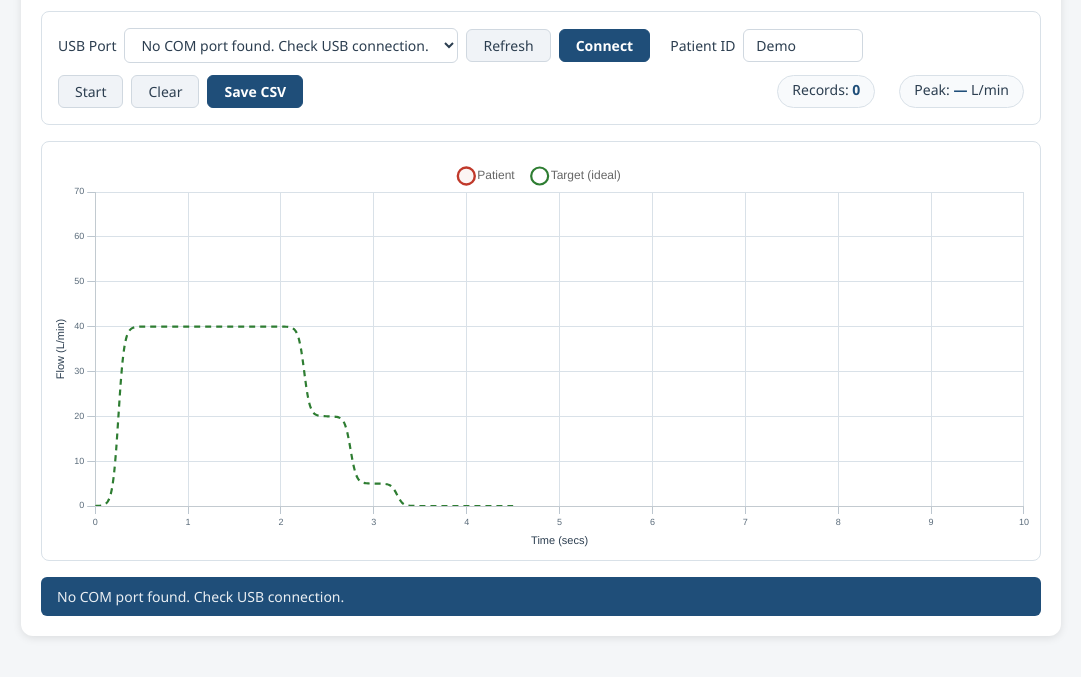
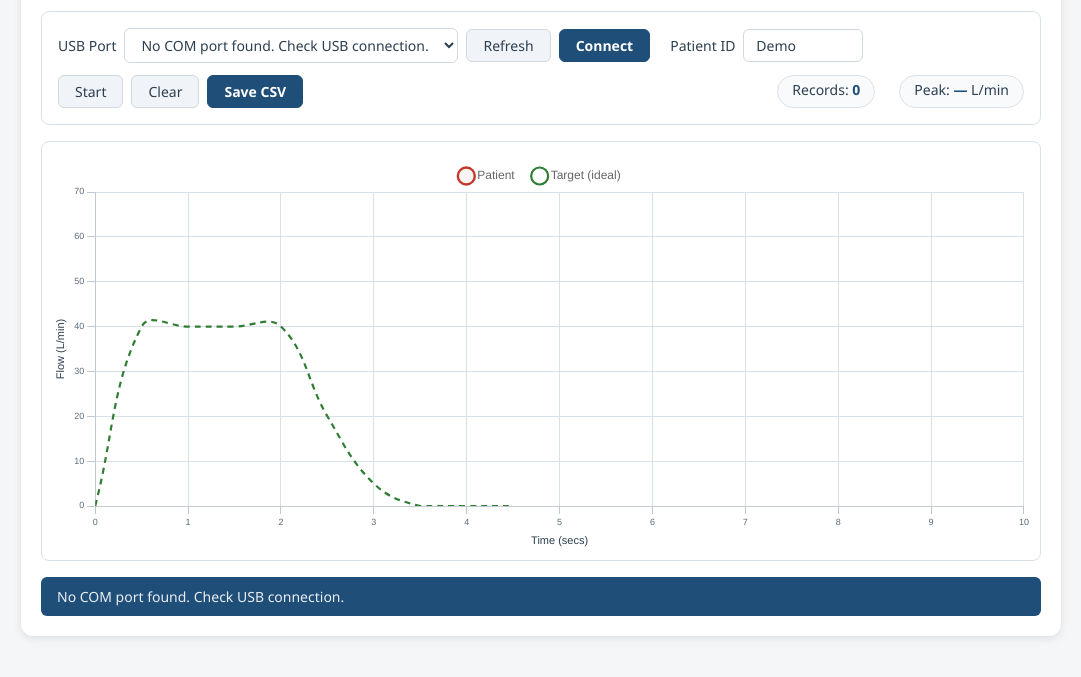
Before and after one commit to youjia031/ellita, a plain HTML site: page index.html in a window 1280 px wide. Shown: the part 95-772 px from the top of the page, without its empty margins (99-1180 px from the left). Drawn offline with nearby package versions, Linux system fonts and the light colour scheme; no server answers.

Commit message:
Update index.html

```diff
--- a/index.html
+++ b/index.html
@@ -258,87 +258,12 @@ const IDEAL_FLOW = [0, 40, 40, 40, 40, 20, 5, 0, 0, 0];
 const IDEAL_DT = 0.5;
 
 // =====================================================
-//  平滑曲線 — Catmull-Rom 樣條插值（保留起點終點）
-// =====================================================
-function smoothCurve(xs, ys) {
-    const n = xs.length;
-    if (n < 3) return { x: xs, y: ys };
-
-    // 增加 10 倍插值點
-    const targetPoints = n * 20;
-    const xnew = [];
-    const ynew = [];
-
-    const minX = xs[0];
-    const maxX = xs[n - 1];
-    const step = (maxX - minX) / (targetPoints - 1);
-
-    // 預計算相鄰間距
-    const dxs = [];
-    for (let i = 0; i < n - 1; i++) {
-        dxs.push(Math.max(xs[i+1] - xs[i], 0.001));
-    }
-    const avgDx = dxs.reduce((a, b) => a + b, 0) / dxs.length;
-    const h = Math.max(avgDx * 0.5, 0.01);
-
-    // 確保起點和終點被保留
-    const firstY = ys[0];
-    const lastY = ys[n - 1];
-
-    for (let i = 0; i < targetPoints; i++) {
-        const t = minX + i * step;
-        xnew.push(t);
-
-        // 強制起點和終點
-        if (i === 0) { ynew.push(firstY); continue; }
-        if (i === targetPoints - 1) { ynew.push(lastY); continue; }
-
-        // Catmull-Rom 樣條插值（使用高斯權重）
-        let y = 0;
-        let totalWeight = 0;
-
-        // 自適應帶寬：讓曲線平滑但不失真
-        const bandwidth = Math.max(2, Math.min(n - 1, Math.round(6 / (avgDx + 0.1))));
-
-        for (let j = 0; j < n; j++) {
-            const dx = (t - xs[j]) / h;
-            const weight = Math.exp(-dx * dx * 2.0);
-            y += ys[j] * weight;
-            totalWeight += weight;
-        }
-
-        if (totalWeight > 0.0001) {
-            y = Math.max(0, y / totalWeight);
-        } else {
-            // fallback: 線性插值
-            let idx = 0;
-            for (let j = 0; j < n - 1; j++) {
-                if (t >= xs[j] && t <= xs[j+1]) { idx = j; break; }
-                if (j === n - 2) idx = j;
-            }
-            const x0 = xs[idx], x1 = xs[idx+1];
-            const y0 = ys[idx], y1 = ys[idx+1];
-            const frac = (t - x0) / (x1 - x0 || 1);
-            y = Math.max(0, y0 + (y1 - y0) * frac);
-        }
-
-        ynew.push(y);
-    }
-
-    return { x: xnew, y: ynew };
-}
-
-// =====================================================
-//  理想曲線 — 套用平滑（產生圓潤頂端）
+//  平滑曲線 — 只用 Chart.js 的 tension 做三次樣條插值
+//  完全不改變數據點，讓 Chart.js 處理平滑
 // =====================================================
 function generateIdealCurve() {
     const xs = IDEAL_FLOW.map((_, i) => i * IDEAL_DT);
     const ys = [...IDEAL_FLOW];
-
-    if (xs.length >= 4) {
-        // 直接使用 smoothCurve 產生平滑曲線
-        return smoothCurve(xs, ys);
-    }
     return { x: xs, y: ys };
 }
 
@@ -414,7 +339,7 @@ class FlowMonitorApp {
         const ideal = generateIdealCurve();
 
         this.chart = new Chart(ctx, {
-            type: 'scatter',
+            type: 'line',
             data: {
                 datasets: [
                     {
@@ -425,10 +350,12 @@ class FlowMonitorApp {
                         borderDash: [6, 5],
                         borderWidth: 2.2,
                         pointRadius: 0,
-                        tension: 0.3,
+                        tension: 0.4,      // ← 關鍵！三次樣條插值
                         showLine: true,
                         fill: false,
-                        order: 1
+                        order: 1,
+                        spanGaps: false,
+                        stepped: false,
                     },
                     {
                         label: 'Patient',
@@ -437,10 +364,12 @@ class FlowMonitorApp {
                         backgroundColor: 'rgba(192,57,43,0.05)',
                         borderWidth: 2.4,
                         pointRadius: 0,
-                        tension: 0.3,
+                        tension: 0.4,      // ← 同樣平滑
                         showLine: true,
                         fill: true,
-                        order: 0
+                        order: 0,
+                        spanGaps: false,
+                        stepped: false,
                     }
                 ]
             },
@@ -473,7 +402,11 @@ class FlowMonitorApp {
                 },
                 elements: {
                     point: { radius: 0 },
-                    line: { tension: 0.3 }
+                    line: {
+                        tension: 0.4,
+                        borderJoinStyle: 'round',
+                        capBezierPoints: true,
+                    }
                 }
             }
         });
@@ -699,14 +632,11 @@ class FlowMonitorApp {
     redraw() {
         if (!this.chart) return;
         const ds = this.chart.data.datasets;
-        let xs = this.times.slice();
-        let ys = this.flows.slice();
-        if (xs.length >= 3) {
-            const smoothed = smoothCurve(xs, ys);
-            xs = smoothed.x;
-            ys = smoothed.y;
-        }
+        // 直接使用原始數據點，Chart.js 會用 tension 做三次樣條插值
+        const xs = this.times.slice();
+        const ys = this.flows.slice();
         ds[1].data = xs.map((x, i) => ({ x, y: ys[i] || 0 }));
+
         if (this.times.length > 0) {
             const xmax = Math.max(10, this.times[this.times.length - 1] + 1);
             this.chart.options.scales.x.max = xmax;
```
